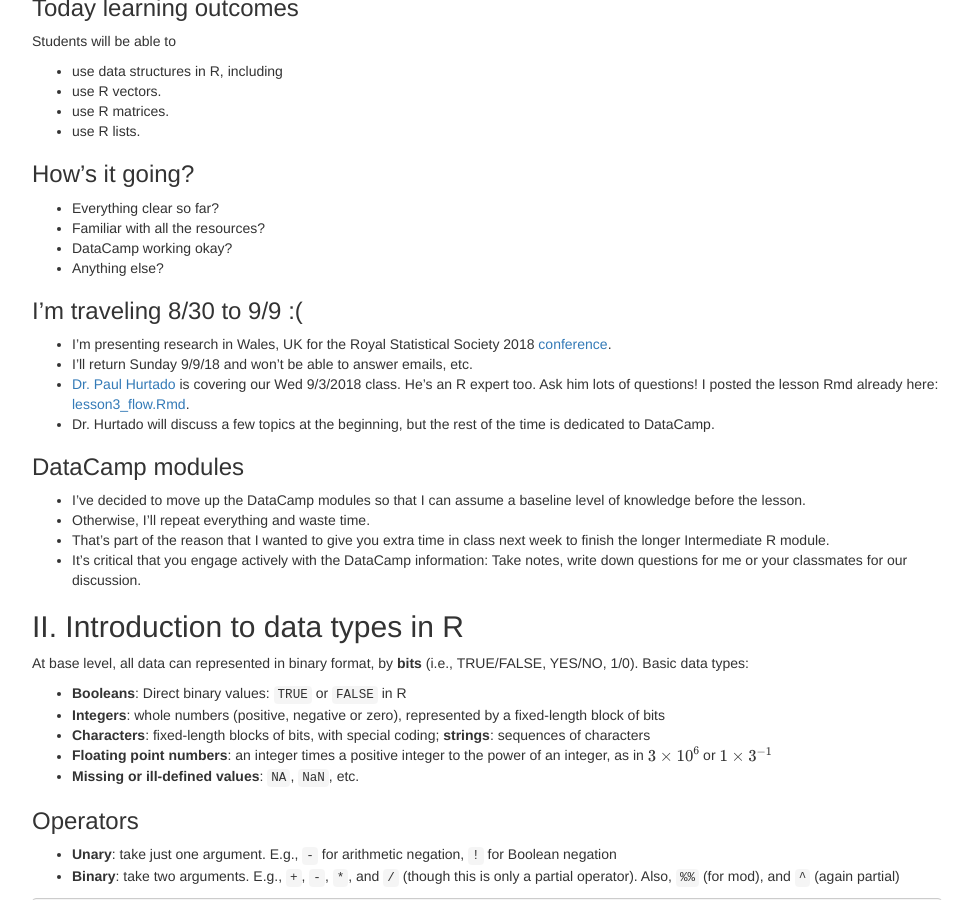
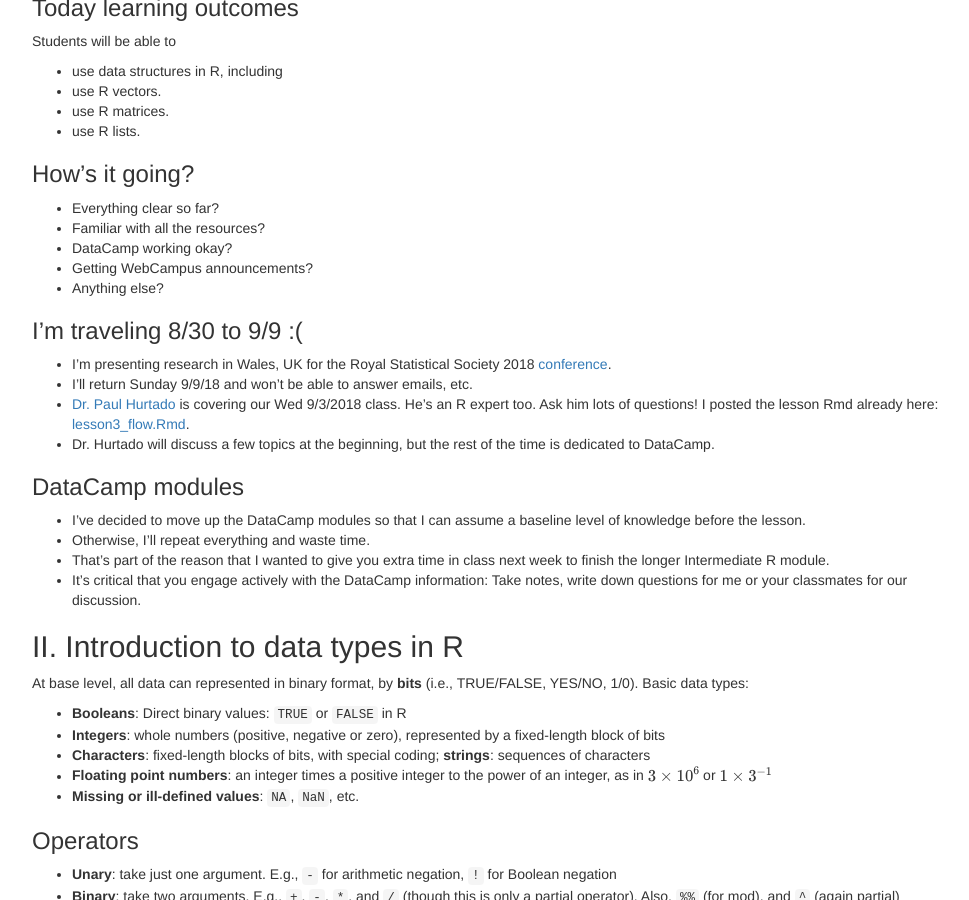
Before and after one commit to grizant/grizant.github.io, a Jekyll site: the page teaching/FA18/STAT445/lesson2_data_structures.html, which Jekyll copies as it is, in a window 1280 px wide and 900 px high, scrolled down 356 px. Shown: the whole window, without its empty margins (153-1122 px from the left). Built offline with Jekyll 4.4.1, drawn with Linux system fonts in a browser that asks for light colours; formulas are drawn with MathJax 3.

Commit message:
Add Canvas announcements

```diff
--- a/teaching/FA18/STAT445/lesson2_data_structures.html
+++ b/teaching/FA18/STAT445/lesson2_data_structures.html
@@ -341,6 +341,7 @@ $(document).ready(function () {
 <li>Everything clear so far?</li>
 <li>Familiar with all the resources?</li>
 <li>DataCamp working okay?</li>
+<li>Getting WebCampus announcements?</li>
 <li>Anything else?</li>
 </ul>
 </div>
```
